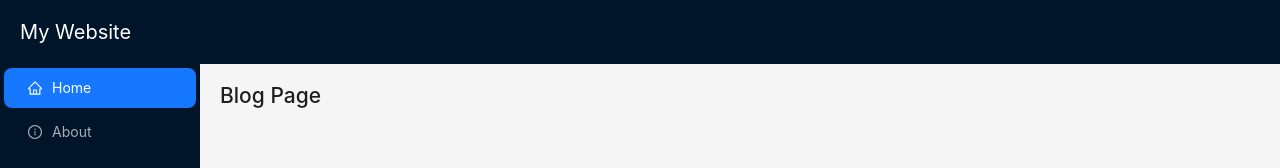
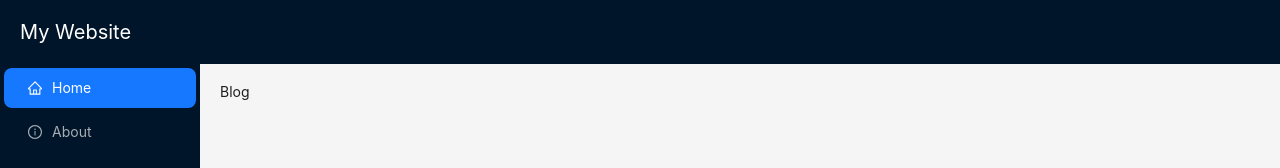
Before and after one commit to FaizanRana768/Ant-Design, a React (Vite) app: page /blog in a window 1280 px wide. Shown: the top 168 px of the page. Built offline with nearby package versions, Linux system fonts and the light colour scheme.

Commit message:
make the blog page

```diff
--- a/src/components/MainContent.jsx
+++ b/src/components/MainContent.jsx
@@ -5,6 +5,7 @@
 import AboutUs from "../pages/AboutUs";
 import Gallery from "../pages/Gallery";
 import ContactUs from "../pages/ContactUs";
+import Blog from "../pages/Blog";
 
 const { Content } = Layout;
 
@@ -13,7 +14,7 @@
   { path: "/about", element: <AboutUs /> },
   { path: "/gallery", element: <Gallery /> },
   { path: "/contact", element: <ContactUs /> },
-  { path: "/blog", element: <h2>Blog Page</h2> },
+  { path: "/blog", element: <Blog /> },
 ];
 
 const MainContent = () => {
--- /dev/null
+++ b/src/pages/Blog.jsx
@@ -0,0 +1,11 @@
+import React from 'react'
+
+const Blog = () => {
+  return (
+    <div>
+      Blog
+    </div>
+  )
+}
+
+export default Blog
```
